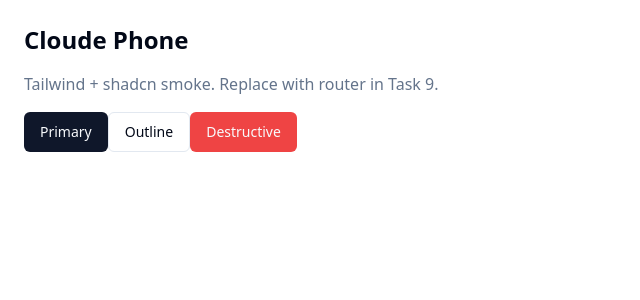
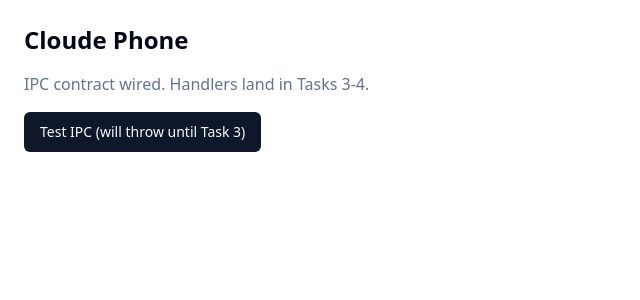
Before and after one commit to mdnishath/cloude-phone, a React (Vite) app in the folder apps/desktop/: page / in a window 1280 px wide. Shown: the top 300 px of the page, without its empty margins (0-640 px from the left). Built offline with nearby package versions, Linux system fonts and the light colour scheme.

Commit message:
feat(desktop): typed IPC contract + preload bridge

```diff
--- a/apps/desktop/src/renderer/App.tsx
+++ b/apps/desktop/src/renderer/App.tsx
@@ -1,11 +1,15 @@
 import { Button } from '@/components/ui/button';
 
-export const App = (): JSX.Element => (
-  <div className="p-6 space-y-4">
-    <h1 className="text-2xl font-semibold">Cloude Phone</h1>
-    <p className="text-muted-foreground">Tailwind + shadcn smoke. Replace with router in Task 9.</p>
-    <Button>Primary</Button>
-    <Button variant="outline">Outline</Button>
-    <Button variant="destructive">Destructive</Button>
-  </div>
-);
+export const App = (): JSX.Element => {
+  const handleBoot = async (): Promise<void> => {
+    const result = await window.api.invoke('auth:bootstrap');
+    console.log('bootstrap', result);
+  };
+  return (
+    <div className="p-6 space-y-4">
+      <h1 className="text-2xl font-semibold">Cloude Phone</h1>
+      <p className="text-muted-foreground">IPC contract wired. Handlers land in Tasks 3-4.</p>
+      <Button onClick={handleBoot}>Test IPC (will throw until Task 3)</Button>
+    </div>
+  );
+};
--- /dev/null
+++ b/apps/desktop/src/renderer/types/window.d.ts
@@ -0,0 +1,9 @@
+import type { ApiBridge } from '@/../shared/ipc-types';
+
+declare global {
+  interface Window {
+    api: ApiBridge;
+  }
+}
+
+export {};
--- /dev/null
+++ b/apps/desktop/src/shared/ipc-types.ts
@@ -0,0 +1,29 @@
+export interface TokenPair {
+  access: string;
+  refresh: string;
+}
+
+export interface AuthBootstrapResult {
+  hasToken: boolean;
+  tokens: TokenPair | null;
+}
+
+export interface Prefs {
+  backendUrl: string;
+  theme: 'system' | 'light' | 'dark';
+}
+
+export interface IpcContract {
+  'auth:bootstrap': { args: []; result: AuthBootstrapResult };
+  'auth:save':      { args: [TokenPair]; result: void };
+  'auth:clear':     { args: []; result: void };
+  'prefs:get':      { args: []; result: Prefs };
+  'prefs:set':      { args: [Partial<Prefs>]; result: Prefs };
+  'app:openExternal': { args: [string]; result: void };
+}
+
+export type IpcChannel = keyof IpcContract;
+
+export interface ApiBridge {
+  invoke<K extends IpcChannel>(channel: K, ...args: IpcContract[K]['args']): Promise<IpcContract[K]['result']>;
+}
```
Also changed, not shown: apps/desktop/src/main/preload.ts (+8 -5 lines).
